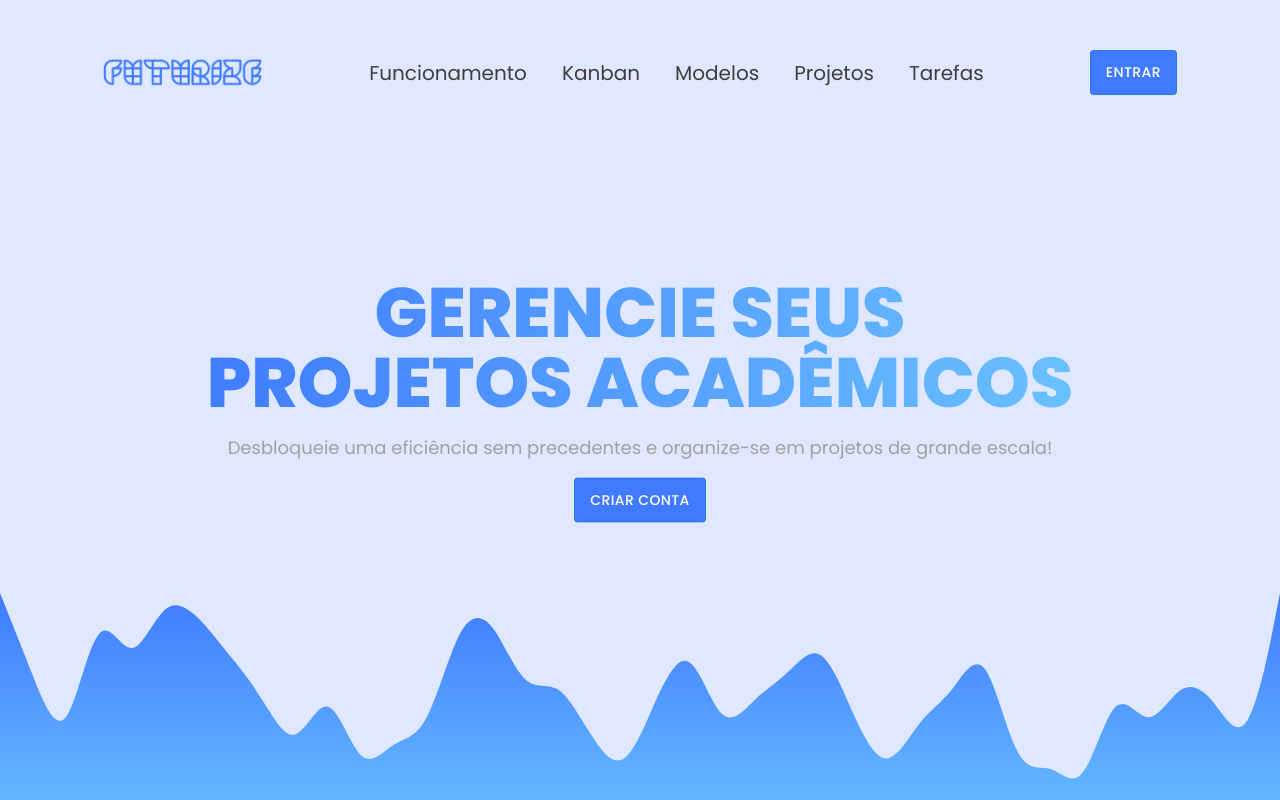
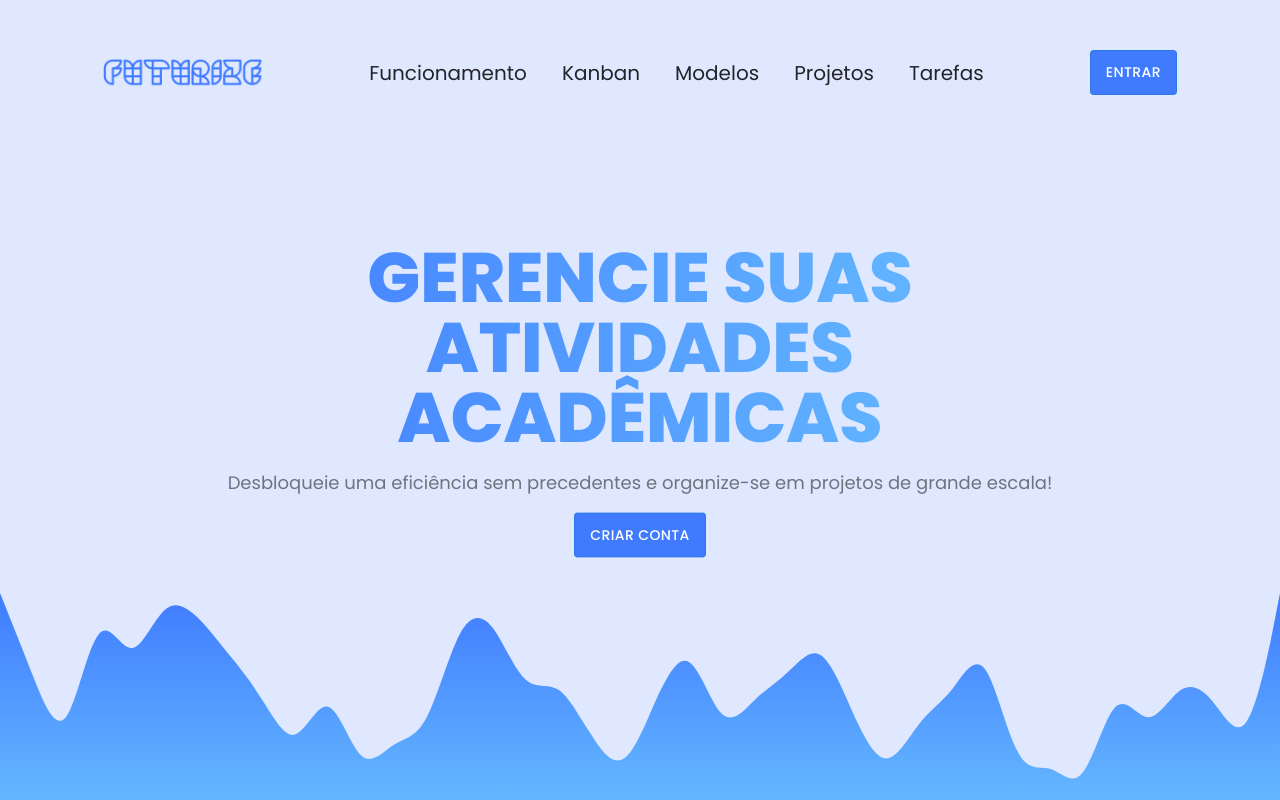
Before and after one commit to vitoriaGoncalves08/Futurize, a React (Vite) app in the folder futurize-frontend/: page / in a window 1280 px wide. Built offline with nearby package versions, Linux system fonts and the light colour scheme.

Commit message:
footer ok

```diff
--- a/futurize-frontend/public/assets/css/colors.css
+++ b/futurize-frontend/public/assets/css/colors.css
@@ -42,13 +42,13 @@
     --github: #333;
 
     /* Neutrals */
-    --white: #fdfdfd;
-    --light: #f8f9fa;
-    --black: #151515;
-    --gray: #6c757d;
-    --gray-light: #d1d1d1;
-    --gray-dark: #343a40;
-    --dark: #212529;
+    --neutrals-white: #fdfdfd;
+    --neutrals-light: #f8f9fa;
+    --neutrals-black: #151515;
+    --neutrals-gray: #6c757d;
+    --neutrals-gray-light: #d1d1d1;
+    --neutrals-gray-dark: #343a40;
+    --neutrals-dark: #212529;
 
     /* FORMS */
     --found-light-blue: #DFE8FF;
--- a/futurize-frontend/public/assets/css/variaveis.css
+++ b/futurize-frontend/public/assets/css/variaveis.css
@@ -11,12 +11,12 @@
 --t-elastic: cubic-bezier(0.2, 0.8, 0.4, 1.3);
 
 /* FONT */
---global-font-size-sm: rem(14);
---global-font-size: rem(16);
---global-font-size-lg: rem(18);
---global-font-size-xlg: rem(24);
---global-font-letter-spacing: rem(0.5);
---global-line-height: 1.5;
+--global-font-size-sm: 4rem;
+--global-font-size: 16rem;
+--global-font-size-lg: 18rem;
+--global-font-size-xlg: 24rem;
+--global-font-letter-spacing: 0.5rem;
+--global-line-height: 1.5rem;
 
 --font-family-sans-serif: "Poppins","Roboto", "Open Sans","Segoe UI";
 
--- a/futurize-frontend/src/components/SiteInicial/SiteInicial.css
+++ b/futurize-frontend/src/components/SiteInicial/SiteInicial.css
@@ -1,6 +1,12 @@
+@import "/public/assets/css/colors.css";
+@import "/public/assets/css/variaveis.css";
+
 :root {
-  background-color: var(--found-light-blue);
+  background-color: var(--found-light-blue, --secondary);
+  background: var(--neutrals-white, --secondary-menu);
   font-family: var(--font-family-sans-serif);
+  border: var(--dark);
+  color: var(--neutrals-dark, --neutrals-gray, --dark-font, --white);
 }
 
 html {
@@ -26,7 +32,7 @@ body {
 }
 
 ::-webkit-scrollbar-track {
-  background: #f4f4f4;
+  background: var(--neutrals-white);
   position: absolute;
   top: 0;
   right: 0;
@@ -34,7 +40,7 @@ body {
 }
 
 ::-webkit-scrollbar-thumb {
-  background: #79a2fe;
+  background: var(--secondary-menu);
   border-radius: 10px;
 }
 
@@ -58,7 +64,7 @@ a {
   list-style: none;
   gap: 35px;
   font-size: 20px;
-  color: #3e3e3e;
+  color: var(--neutrals-dark);
   text-decoration: none;
 }
 
@@ -85,10 +91,26 @@ a {
 
 .Subtitulo p {
   text-align: center;
-  color: #a1a1a1;
+  color: var(--neutrals-gray);
   font-size: 18px;
   line-height: 28px;
   margin: 1rem;
+}
+
+.Wave {
+  position: fixed;
+  bottom: 0;
+  left: 0;
+  width: 100%;
+  text-align: center;
+}
+
+section > img {
+  position: fixed;
+  bottom: 0;
+  left: 0;
+  max-width: 100%;
+  width: 100%;
 }
 
 .MainContent {
@@ -114,7 +136,7 @@ a {
   font-size: 4vh;
   margin-bottom: 1.5rem;
   font-weight: 900;
-  color: #407bff;
+  color: var(--dark-font);
 }
 
 .carousel-container {
@@ -131,7 +153,7 @@ a {
 .card {
   min-width: 33.33%; /* Mostrar 3 cards por vez */
   margin: 0 1rem;
-  background-color: #ffffff;
+  background-color: var(--white);
   border-radius: 15px;
   box-shadow: 0px 4px 6px rgba(0, 0, 0, 0.1);
   padding: 20px;
@@ -152,7 +174,7 @@ button.next {
   position: absolute;
   top: 50%;
   transform: translateY(-50%);
-  color: rgb(0, 0, 0);
+  color: var(--neutrals-dark);
   border: none;
   padding: 10px;
   cursor: pointer;
@@ -196,20 +218,36 @@ h2 {
   object-fit: cover;
 }
 
-.Wave {
-  position: fixed;
-  bottom: 0;
-  left: 0;
-  width: 100%;
-  text-align: center;
+footer {
+  display: flex;
+  align-items: center;
+  justify-content: space-between;
+  height: 17rem;
+  padding: 5rem;
+  border-top: 2px solid var(--dark);
+  background-color: var(--secondary);
 }
 
-section > img {
-  position: fixed;
-  bottom: 0;
-  left: 0;
-  max-width: 100%;
-  width: 100%;
+.logo-direitos{
+  display: -webkit-box;
+  -webkit-box-orient: vertical;
+  -webkit-box-direction: normal;
+  display: flex;
+  flex-direction: column;
+
+}
+
+.imageLogo img{
+  width: 50%;
+}
+
+.direitosReservados p {
+  font-size: 2rem;
+}
+
+.textos {
+  text-transform: capitalize;
+  font-size: 2rem;
 }
 
 /* Estilos para telas de 370px */
--- a/futurize-frontend/src/components/SiteInicial/SiteInicial.jsx
+++ b/futurize-frontend/src/components/SiteInicial/SiteInicial.jsx
@@ -87,7 +87,7 @@ function SiteInicial() {
 
   return (
     <div className="SiteInicial">
-      <nav>
+      <nav id="inicio">
         <div className="LogoFuturize">
           <img src={logo} alt="" />
         </div>
@@ -127,7 +127,7 @@ function SiteInicial() {
 
       <div className="HeroContent">
         <div className="Titulo">
-          <p>Gerencie seus projetos acadêmicos</p>
+          <p>Gerencie suas atividades acadêmicas</p>
         </div>
 
         <div className="Subtitulo">
@@ -254,7 +254,21 @@ function SiteInicial() {
         </div> */}
 
         <footer>
+          <div className="logo-direitos">
+            <div className="imageLogo">
+              <a href="" onClick={() => scrollToSection("inicio")}>
+                <img src={logo} alt="" />
+              </a>
+            </div>
+            <div className="direitosReservados">
+              <p>Copyright © 2024 Futurize</p>
+            </div>
+          </div>
 
+          <div className="textos">
+            <p>Futurize - Gerenciador de atividades acadêmicas</p>
+            {/* <p>Todos os direitos reservados</p> */}
+          </div>
         </footer>
       </div>
     </div>
```
